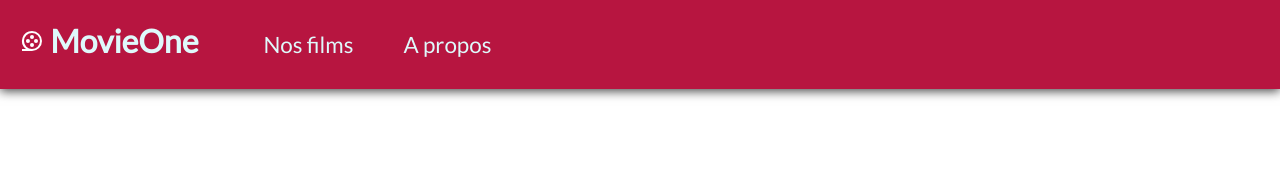
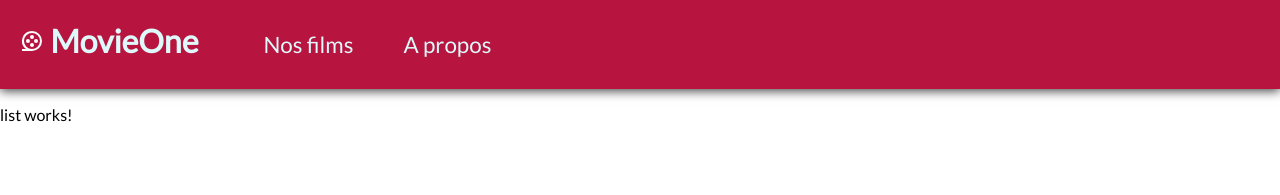
Before and after one commit to RobinStudo/MovieOne, an Angular app: page /films in a window 1280 px wide. Before the commit this address led to /. Shown: the top 195 px of the page. Built offline with nearby package versions, Linux system fonts and the light colour scheme.

Commit message:
Correction : page list

```diff
--- a/src/app/app-routing.module.ts
+++ b/src/app/app-routing.module.ts
@@ -1,9 +1,11 @@
 import { NgModule } from '@angular/core';
 import { RouterModule, Routes } from '@angular/router';
 import { HomeComponent } from './pages/home/home.component';
+import { ListComponent } from './pages/list/list.component';
 
 const routes: Routes = [
   {path: "", component: HomeComponent},
+  {path: "films", component: ListComponent},
 ];
 
 @NgModule({
--- a/src/app/app.module.ts
+++ b/src/app/app.module.ts
@@ -6,13 +6,15 @@
 import { HeaderComponent } from './components/header/header.component';
 import { FooterComponent } from './components/footer/footer.component';
 import { HomeComponent } from './pages/home/home.component';
+import { ListComponent } from './pages/list/list.component';
 
 @NgModule({
   declarations: [
     AppComponent,
     HeaderComponent,
     FooterComponent,
-    HomeComponent
+    HomeComponent,
+    ListComponent
   ],
   imports: [
     BrowserModule,
--- /dev/null
+++ b/src/app/pages/list/list.component.html
@@ -0,0 +1 @@
+<p>list works!</p>
--- /dev/null
+++ b/src/app/pages/list/list.component.ts
@@ -0,0 +1,15 @@
+import { Component, OnInit } from '@angular/core';
+
+@Component({
+  selector: 'app-list',
+  templateUrl: './list.component.html',
+  styleUrls: ['./list.component.css']
+})
+export class ListComponent implements OnInit {
+
+  constructor() { }
+
+  ngOnInit(): void {
+  }
+
+}
```
Also changed, not shown: src/app/pages/list/list.component.css (added).
